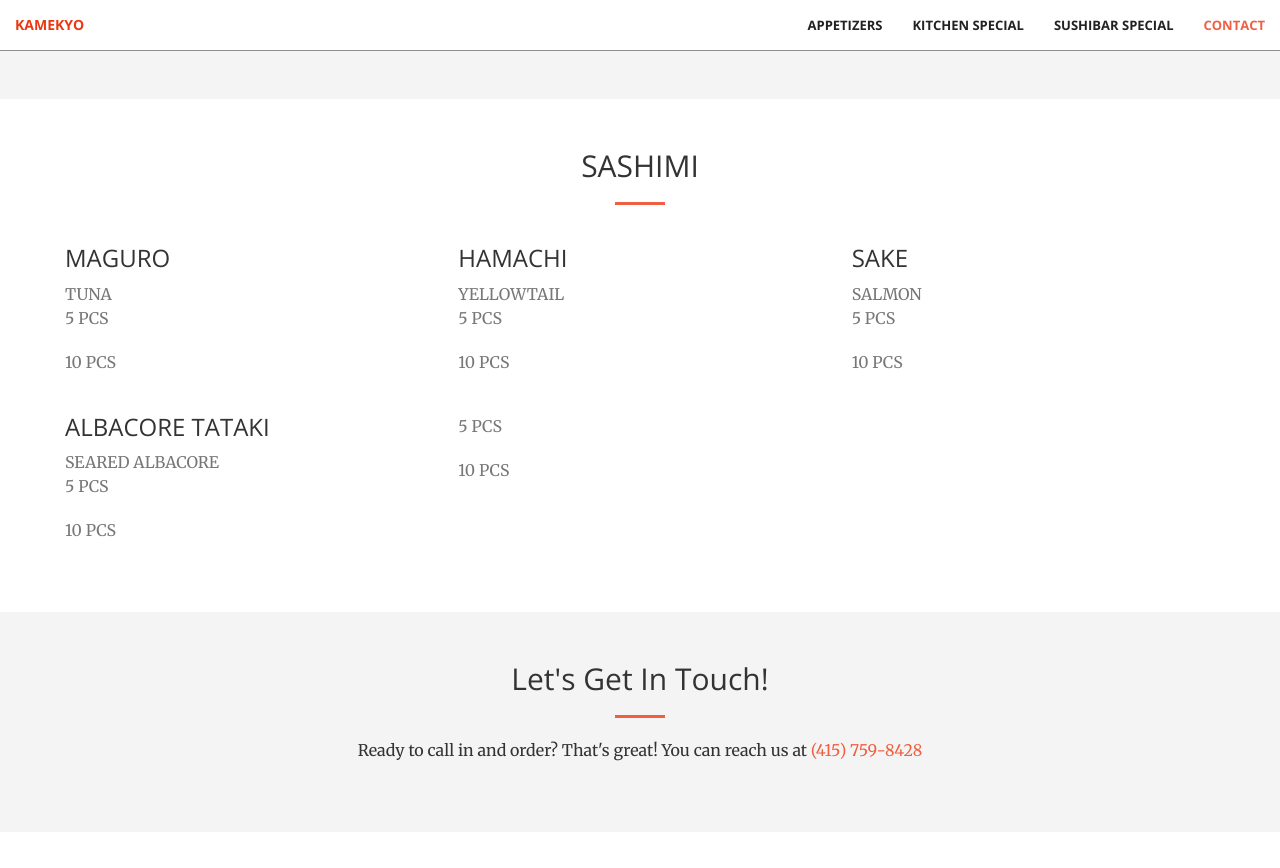
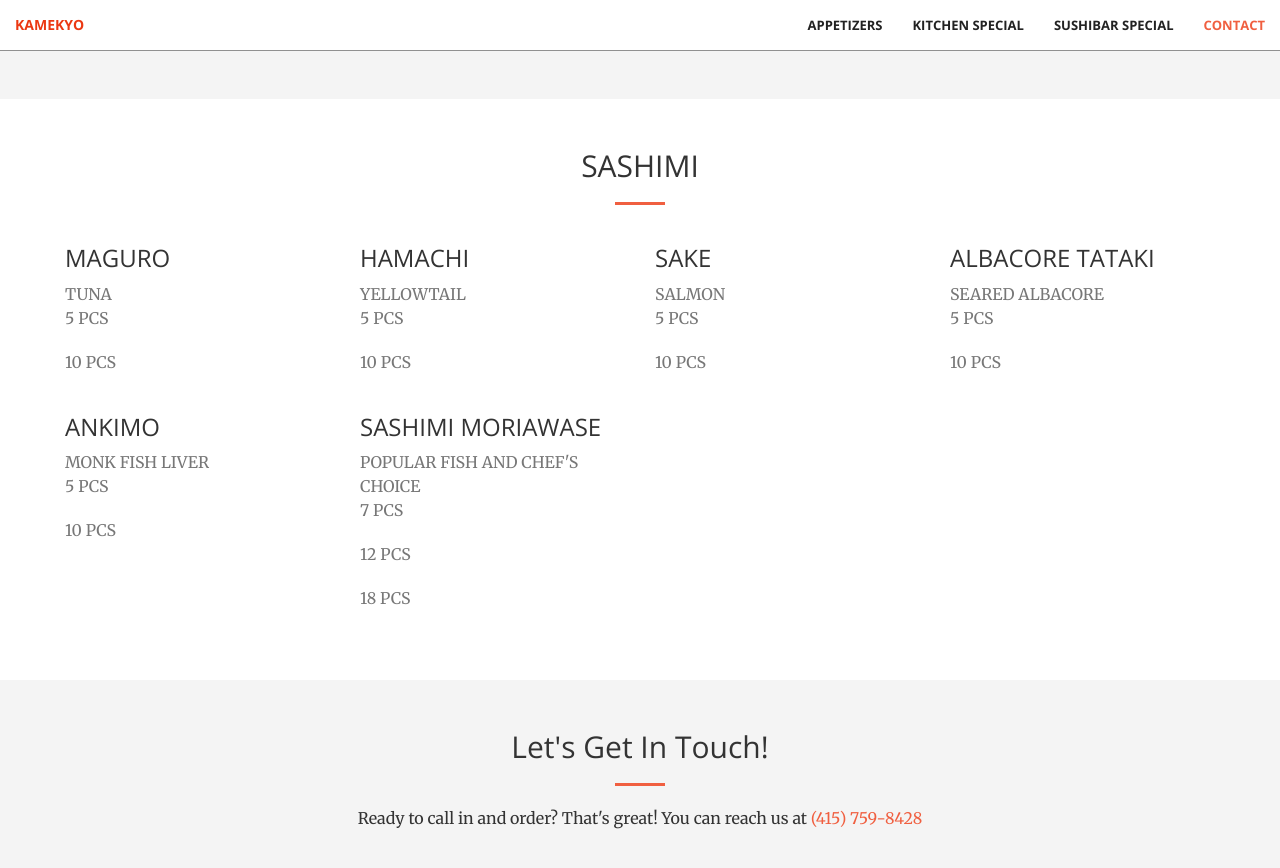
Before and after one commit to CyrusLiang/kamekyo, a Jekyll site: the page built from index.html, in a window 1280 px wide and 900 px high, scrolled down 6183 px. Shown: the top 868 px of the window. Built offline with Jekyll 4.4.1, drawn with Linux system fonts in a browser that asks for light colours; before the commit the page ends 7015 px from its top, so only the background shows below that.

Commit message:
Update sashimi.html

```diff
--- a/_includes/sashimi.html
+++ b/_includes/sashimi.html
@@ -9,7 +9,7 @@
     </div>
     <div class="container">
         <div class="row">
-            <div class="col-lg-4 col-sm-6">
+            <div class="col-lg-3 col-sm-6">
                 <div class="food-box">
                     <h3>Maguro</h3>
                     <p class="text-muted">Tuna</p>
@@ -19,7 +19,7 @@
                     <p id="magurol"></p>
                 </div>
             </div>
-            <div class="col-lg-4 col-sm-6">
+            <div class="col-lg-3 col-sm-6">
                 <div class="food-box">
                     <h3>Hamachi</h3>
                     <p class="text-muted">Yellowtail</p>
@@ -29,7 +29,7 @@
                     <p id="hamachil"></p>
                 </div>
             </div>
-            <div class="col-lg-4 col-sm-6">
+            <div class="col-lg-3 col-sm-6">
                 <div class="food-box">
                     <h3>Sake</h3>
                     <p class="text-muted">Salmon</p>
@@ -39,7 +39,7 @@
                     <p id="sakel"></p>
                 </div>
             </div>
-            <div class="col-lg-4 col-sm-6">
+            <div class="col-lg-3 col-sm-6">
                 <div class="food-box">
                     <h3>Albacore Tataki</h3>
                     <p class="text-muted">Seared albacore</p>
@@ -49,14 +49,26 @@
                     <p id="albacorel"></p>
                 </div>
             </div>
-            <div class="col-lg-4 col-sm-6">
+            <div class="col-lg-3 col-sm-6">
                 <div class="food-box">
-                    <h3></h3>
-                    <p class="text-muted"></p>
+                    <h3>Ankimo</h3>
+                    <p class="text-muted">Monk fish liver</p>
                     <p class="text-muted">5 pcs</p>
-                    <p id=""></p>
+                    <p id="ankimos"></p>
                     <p class="text-muted">10 pcs</p>
-                    <p id=""></p>
+                    <p id="ankimol"></p>
+                </div>
+            </div>
+            <div class="col-lg-3 col-sm-6">
+                <div class="food-box">
+                    <h3>Sashimi Moriawase</h3>
+                    <p class="text-muted">Popular fish and chef's choice</p>
+                    <p class="text-muted">7 pcs</p>
+                    <p id="sashimis"></p>
+                    <p class="text-muted">12 pcs</p>
+                    <p id="sashimim"></p>
+                    <p class="text-muted">18 pcs</p>
+                    <p id="sashimil"></p>
                 </div>
             </div>
         </div>
```
